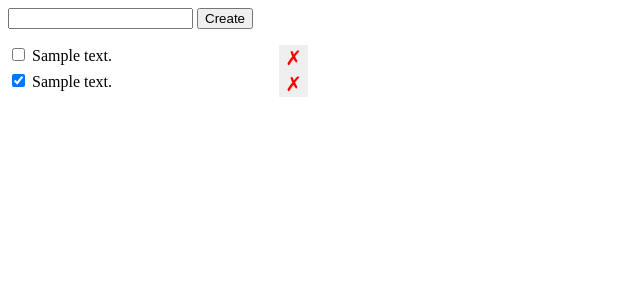
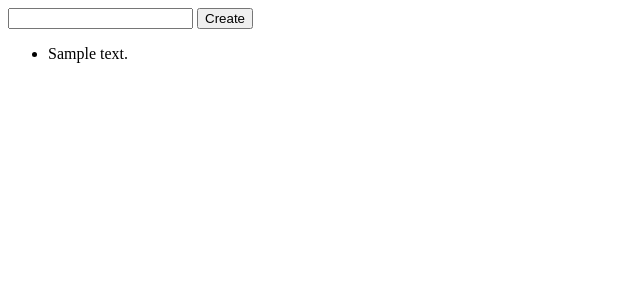
Before and after one commit to theodorejones/todoApp, a Flask app: template todoApp/templates/index.html in a window 1280 px wide. Shown: the top 300 px of the page, without its empty margins (0-640 px from the left). Run offline with Flask 2, Linux system fonts and the light colour scheme; tables that the repository leaves empty hold one stand-in row (values such as "Sample post"); the template is opened without the code that fills it: values that come from a table or form of the project are taken from there, most other values are stand-ins (such as "Sample title", 1, 10 or a date in 2020).

Commit message:
Rollback to Migrations lesson

```diff
--- a/todoApp/templates/index.html
+++ b/todoApp/templates/index.html
@@ -5,90 +5,23 @@
       .hidden {
            display: none;
     }
-    ul{
-      list-style:none;
-      padding: 0;
-      margin: 0;
-      width: 300px;
-    }
-    li {
-      clear: both;
-    }
-    li button{
-      -webkit-appearance: none;
-      border: none;
-      outline: none;
-      color: red;
-      float: right;
-      cursor: pointer;
-      font-size: 20px;
-    }
 </style>
   </head>
   <body>
     <form id='form'>
-      <input type="text" name='description' id='description' />
+      <input type="text" id='description' />
       <input type="submit" value="Create" />
     </form>
     <ul id='todos'>
       {% for d in data %}
-      <li><input
-        class ="check-completed"
-        name="completed"
-        id="completed"
-        data-id="{{d.id}}"
-        type = "checkbox"
-        {% if d.completed %}
-        checked {% endif %} />
-        {{ d.description }}
-      <button class = "delete-button" data-id="{{d.id}}">&cross;</button></li>
+      <li>{{ d.description }}</li>
       {% endfor %}
-      {% for todo in todos %}
-    <li>
-        <input
-            class="check-completed"
-            name="completed"
-            id="completed"
-            data-id="{{ todo.id }}"
-            type="checkbox"
-            {% if todo.completed %}
-            checked {% endif %} />
-        {{ todo.description }}
-        <button class="delete-button" data-id="{{ todo.id }}">&cross;</button>
-    </li>
-{% endfor %}
     </ul>
 
       <div class = "hidden" id = "error" > Something went wrong! </div>
 
 <script>
-  const deleteBtns = document.querySelectorAll('.delete-button');
-  for (let i = 0; i < deleteBtns.length; i++) {
-    const btn = deleteBtns[i];
-    btn.onclick = function(e) {
-      const todoId = e.target.dataset['id'];
-      fetch('/todos/' + todoId, {
-        method: 'DELETE'
-      });
-    }
-  }
-  const checkboxes = document.querySelectorAll('.check-completed');
-  for (let i = 0 ; i < checkboxes.length ; i++){
-    const checkbox = checkboxes[i];
-    checkbox.onchange = function(e){
-      const newCompleted = e.target.checked;
-      const todoId = e.target.dataset['id'];
-      fetch ('/todos/' + todoId + '/set-completed',{
-        method: 'POST',
-        body: JSON.stringify({
-          'completed': newCompleted
-        }),
-        headers: {
-          'Content-Type': 'application/json'
-        }
-      });
-    }
-  }
+
     const descInput = document.getElementById('description');
     document.getElementById('form').onsubmit = function (e) {
     e.preventDefault();
```
